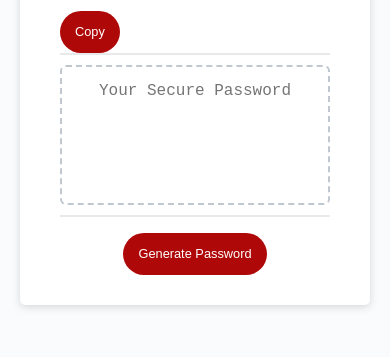
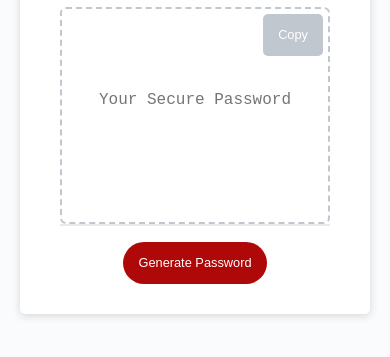
Before and after one commit to lesley-byte/password-maker, a plain HTML site: page index.html in a window 390 px wide. Shown: the part 373-730 px from the top of the page. Drawn offline with Linux system fonts and the light colour scheme.

Commit message:
styling the copy button so that it's clean

```diff
--- a/assets/css/style.css
+++ b/assets/css/style.css
@@ -51,7 +51,15 @@ header {
 }
 
 .card-body {
+  margin-top: 10px;
+  border: 2px dashed #c0c7cf;
+  border-radius: 6px;
   min-height: 100px;
+  display: flex;
+  min-height: 100px;
+  flex-direction: row-reverse;
+  flex-wrap: wrap;
+  justify-content: flex-start;
 }
 
 .card-footer {
@@ -87,6 +95,21 @@ header {
   text-align: center;
   cursor: pointer;
 }
+.btn2 {
+  margin: 10px;
+    border: none;
+    background-color: #c0c7cf;
+    border-radius: 5px;
+    box-shadow: rgba(0, 0, 0, 0.1) 0px 1px 6px 0px rgba(0, 0, 0, 0.2) 0px 1px 1px 0px;
+    color: hsl(0, 0%, 100%);
+    display: inline-block;
+    font-size: 18px;
+    line-height: 22px;
+    /* margin: 16px 16px 16px 20px; */
+    padding: 5px 21px;
+    text-align: center;
+    cursor: pointer;
+}
 
 button[disabled] {
   cursor: default;
@@ -112,8 +135,8 @@ button[disabled] {
   text-align: center;
   margin-top: 10px;
   margin-bottom: 10px;
-  border: 2px dashed #c0c7cf;
-  border-radius: 6px;
+  /* border: 2px dashed #c0c7cf;
+  border-radius: 6px; */
   resize: none;
   overflow: hidden;
 }
@@ -141,6 +164,13 @@ button[disabled] {
     padding: 10px 15px;
   }
 
+  .btn2 {
+    font-size: 1rem;
+    margin-top: 5px;
+    margin-right: 5px;
+    padding: 10px 15px;
+  }
+
   #password {
     font-size: 1rem;
   }
@@ -150,4 +180,7 @@ button[disabled] {
   .btn {
     font-size: 0.8rem;
   }
+  .btn2 {
+    font-size: 0.8rem;
+  }
 }
--- a/index.html
+++ b/index.html
@@ -20,9 +20,9 @@
                 <h2>Generate a Password</h2>
                 <textarea readonly id="isGenerated" placeholder="Click Generate Password to begin"
                     aria-label="How to"></textarea>
-                <button id="copyPasswordBtn" class="btn">Copy</button>
             </div>
             <div class="card-body">
+                <button id="copyPasswordBtn" class="btn2">Copy</button>
                 <textarea readonly id="password" placeholder="Your Secure Password"
                     aria-label="Generated Password"></textarea>
             </div>
```
